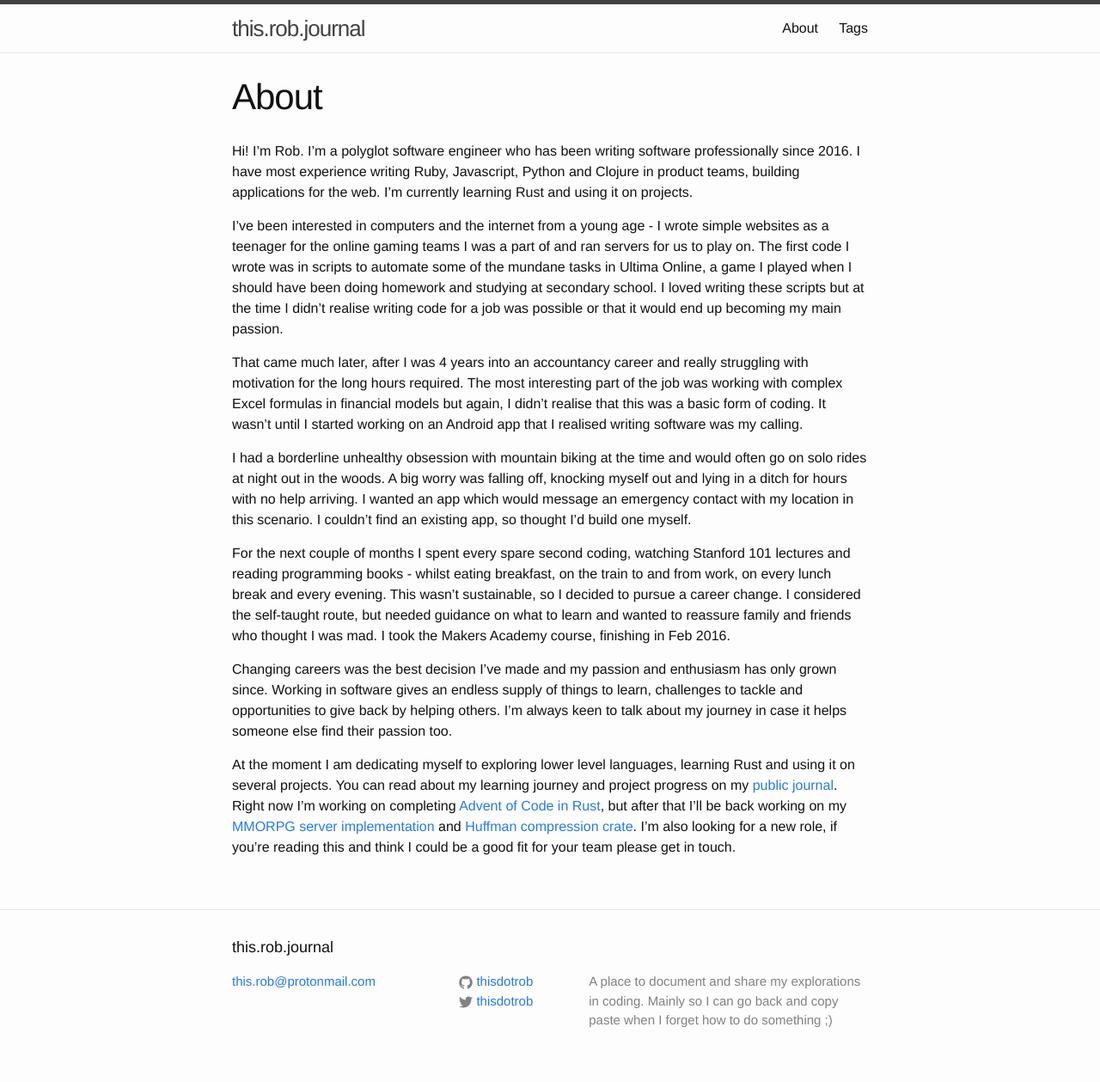
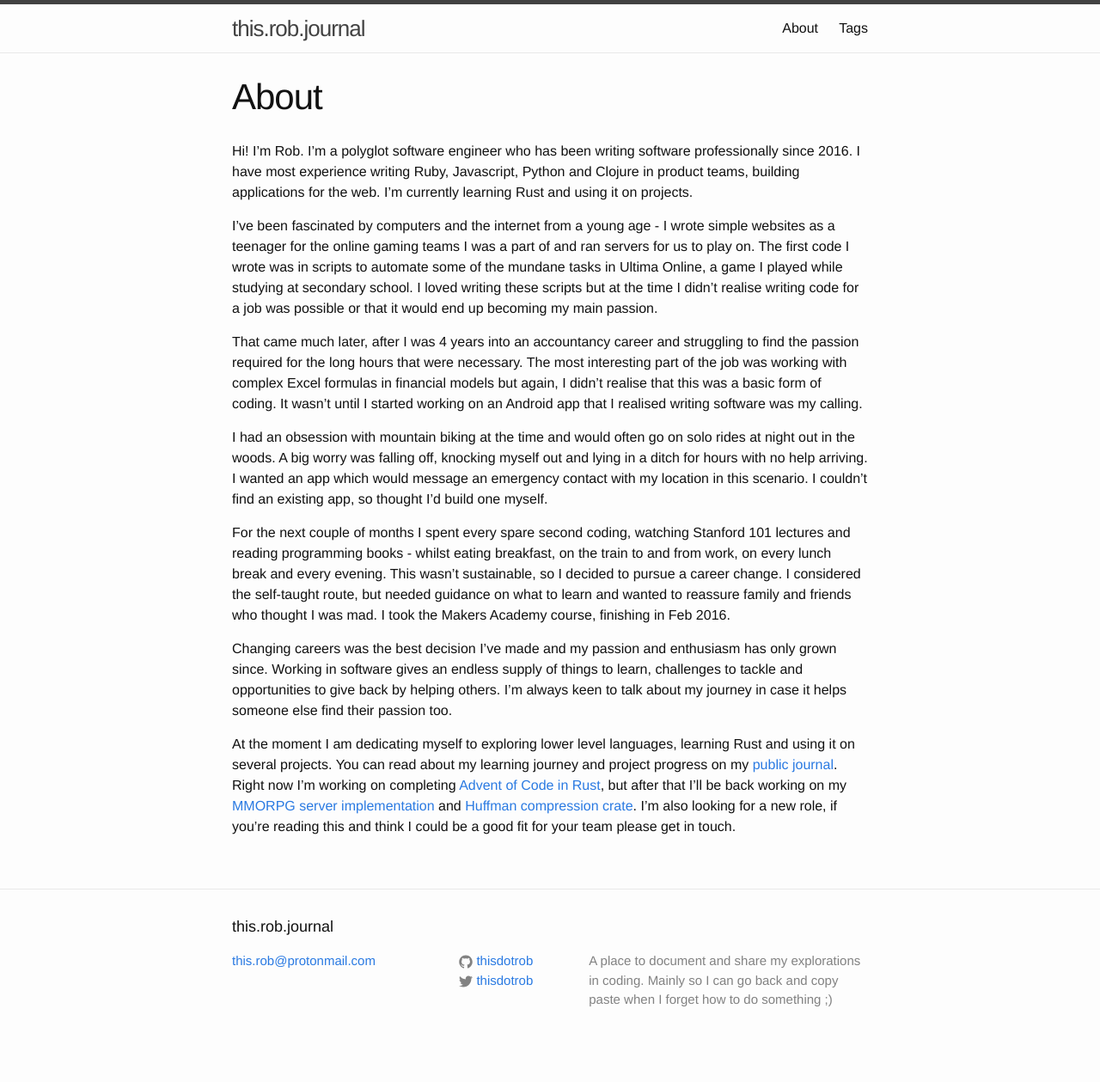
Before and after one commit to thisdotrob/thisdotrob.github.io, a Jekyll site: the page built from about.md, in a window 1280 px wide. Shown: the whole page at 86% size. Built offline with Jekyll 4.4.1, drawn with Linux system fonts in a browser that asks for light colours; after the commit the page ends 1235 px from its top, so only the background shows below that.

Commit message:
Tweak About page

```diff
--- a/about.md
+++ b/about.md
@@ -6,11 +6,11 @@ permalink: /about/
 
 Hi! I'm Rob. I'm a polyglot software engineer who has been writing software professionally since 2016. I have most experience writing Ruby, Javascript, Python and Clojure in product teams, building applications for the web. I'm currently learning Rust and using it on projects.
 
-I've been interested in computers and the internet from a young age - I wrote simple websites as a teenager for the online gaming teams I was a part of and ran servers for us to play on. The first code I wrote was in scripts to automate some of the mundane tasks in Ultima Online, a game I played when I should have been doing homework and studying at secondary school. I loved writing these scripts but at the time I didn't realise writing code for a job was possible or that it would end up becoming my main passion.
+I've been fascinated by computers and the internet from a young age - I wrote simple websites as a teenager for the online gaming teams I was a part of and ran servers for us to play on. The first code I wrote was in scripts to automate some of the mundane tasks in Ultima Online, a game I played while studying at secondary school. I loved writing these scripts but at the time I didn't realise writing code for a job was possible or that it would end up becoming my main passion.
 
-That came much later, after I was 4 years into an accountancy career and really struggling with motivation for the long hours required. The most interesting part of the job was working with complex Excel formulas in financial models but again, I didn't realise that this was a basic form of coding. It wasn't until I started working on an Android app that I realised writing software was my calling.
+That came much later, after I was 4 years into an accountancy career and struggling to find the passion required for the long hours that were necessary. The most interesting part of the job was working with complex Excel formulas in financial models but again, I didn't realise that this was a basic form of coding. It wasn't until I started working on an Android app that I realised writing software was my calling.
 
-I had a borderline unhealthy obsession with mountain biking at the time and would often go on solo rides at night out in the woods. A big worry was falling off, knocking myself out and lying in a ditch for hours with no help arriving. I wanted an app which would message an emergency contact with my location in this scenario. I couldn't find an existing app, so thought I'd build one myself.
+I had an obsession with mountain biking at the time and would often go on solo rides at night out in the woods. A big worry was falling off, knocking myself out and lying in a ditch for hours with no help arriving. I wanted an app which would message an emergency contact with my location in this scenario. I couldn't find an existing app, so thought I'd build one myself.
 
 For the next couple of months I spent every spare second coding, watching Stanford 101 lectures and reading programming books - whilst eating breakfast, on the train to and from work, on every lunch break and every evening. This wasn't sustainable, so I decided to pursue a career change. I considered the self-taught route, but needed guidance on what to learn and wanted to reassure family and friends who thought I was mad. I took the Makers Academy course, finishing in Feb 2016.
 
```
